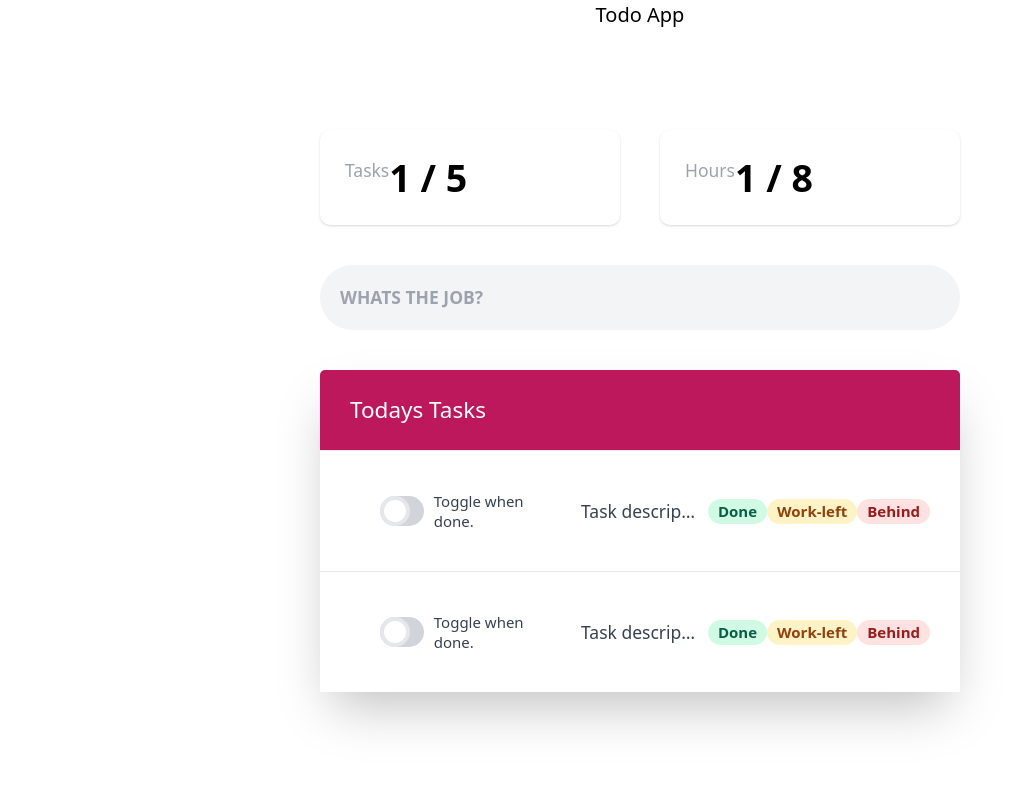
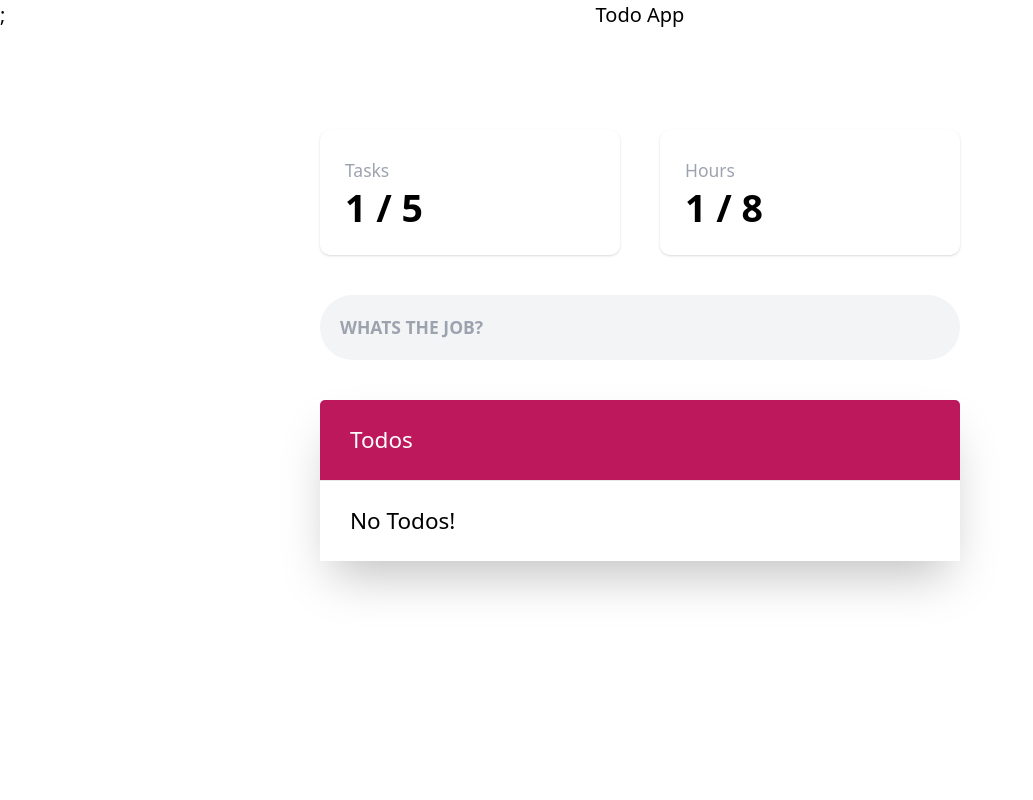
Before and after one commit to koodilauri/my-todo-app, a Next.js app: page / in a window 1280 px wide. Shown: the top 800 px of the page, without its empty margins (0-1033 px from the left). Built offline with nearby package versions, Linux system fonts and the light colour scheme.

Commit message:
feat: add todos with context API

```diff
--- /dev/null
+++ b/src/actions/TodoActions.ts
@@ -0,0 +1,11 @@
+import { ICounterAction, ITodoItem } from '../interface';
+
+export const addTodo = (todo: ITodoItem): ICounterAction => ({
+  type: `ADD`,
+  payload: todo,
+});
+
+export const deleteTodo = (id: string): ICounterAction => ({
+  type: `DELETE`,
+  payload: id,
+});
--- /dev/null
+++ b/src/components/AddTodo.tsx
@@ -0,0 +1,42 @@
+import React, { FormEvent, useRef, useContext } from 'react';
+import { Context as TodoContext } from '../context/TodoContext';
+import { addTodo } from '../actions/TodoActions';
+
+function AddTodoEl() {
+  const { dispatch } = useContext(TodoContext);
+
+  const textInputRef = useRef<HTMLInputElement>();
+
+  const submitHandler = (event: FormEvent) => {
+    event.preventDefault();
+
+    const inputValue = textInputRef.current!.value;
+
+    if (inputValue.trim() === ``) {
+      return;
+    }
+
+    dispatch(
+      addTodo({
+        id: new Date().getTime().toString(),
+        title: textInputRef.current!.value,
+        active: true,
+      }),
+    );
+
+    textInputRef.current!.value = ``;
+  };
+
+  return (
+    <form className="w-full" onSubmit={submitHandler}>
+      <input
+        type="text"
+        ref={textInputRef}
+        className="font-bold rounded-full w-full py-4 pl-4 text-gray-700 bg-gray-100 focus:outline-none focus:shadow-inner lg:text-sm text-xs"
+        placeholder="WHATS THE JOB?"
+      />
+    </form>
+  );
+}
+
+export const AddTodo: React.FC = AddTodoEl;
--- a/src/components/StatCard.tsx
+++ b/src/components/StatCard.tsx
@@ -2,11 +2,13 @@ import styled from 'styled-components';
 
 interface IProps {
   className?: string;
-  stats?: {
-    name?: string;
-    planned?: number;
-    done?: number;
-  };
+  stats?:
+    | {
+        name?: string;
+        planned?: number;
+        done?: number;
+      }
+    | any;
 }
 
 const Container = styled.div``;
@@ -15,7 +17,7 @@ function StatCardEl(props: IProps) {
   const { stats } = props;
 
   return (
-    <Container className="inline-block align-bottom rounded-lg shadow transform transition-all w-full p-5 flex items-start">
+    <Container className="align-bottom rounded-lg shadow transform transition-all w-full p-5 flex flex-col items-start">
       <h3 className="text-sm leading-6 font-medium text-gray-400">
         {stats.name}
       </h3>
--- a/src/components/TaskCard.tsx
+++ b/src/components/TaskCard.tsx
@@ -1,16 +1,21 @@
 import styled from 'styled-components';
 import { ToggleSwitch } from './ToggleSwitch';
 
+interface IProps {
+  key?: string;
+  title?: string;
+  deleteHandler?: any;
+}
+
 const Container = styled.li``;
 
-function TaskCardEl() {
+function TaskCardEl(props: IProps) {
+  const { key, title, deleteHandler } = props;
   return (
-    <Container className="block hover:bg-gray-50 px-4 py-4 sm:px-6 flex items-center justify-between">
+    <Container className="hover:bg-gray-50 px-4 py-4 sm:px-6 flex items-center justify-between">
       <ToggleSwitch />
-      <p className="text-sm font-thin text-gray-700 truncate">
-        Task description
-      </p>
-      <div className="ml-2 flex-shrink-0 flex">
+      <div className="text-sm font-thin text-gray-700 truncate">{title}</div>
+      <div className="ml-2 flex-shrink-0 flex flex-row">
         <p className="px-2 inline-flex text-xs leading-5 font-semibold rounded-full bg-green-100 text-green-800">
           Done
         </p>
@@ -20,6 +25,9 @@ function TaskCardEl() {
         <p className="px-2 inline-flex text-xs leading-5 font-semibold rounded-full bg-red-100 text-red-800">
           Behind
         </p>
+        <button type="button" onClick={() => deleteHandler(key)}>
+          Delete
+        </button>
       </div>
     </Container>
   );
--- a/src/components/TaskList.tsx
+++ b/src/components/TaskList.tsx
@@ -1,28 +1,42 @@
+import React, { useContext } from 'react';
 import styled from 'styled-components';
+import { Context } from '../context/TodoContext';
+import { deleteTodo } from '../actions/TodoActions';
 import { TaskCard } from './TaskCard';
-
-interface IProps {
-  className?: string;
-  listType?: string;
-  show?: boolean;
-}
 
 const Container = styled.div``;
 
-function TaskListEl(props: IProps) {
-  const { listType } = props;
+function TaskListEl() {
+  const {
+    state: { todos },
+    dispatch,
+  } = useContext(Context);
+
+  const deleteHandler = (id: string) => dispatch(deleteTodo(id));
 
   return (
     <Container className="block w-full">
       <h2 className="bg-pink-700 px-4 py-5 border-b rounded-t sm:px-6 text-lg leading-6 font-medium text-white">
-        {listType}
+        Todos
       </h2>
-      <ul className="divide-y divide-gray-200">
-        <TaskCard />
-        <TaskCard />
-      </ul>
+      {todos.length > 0 ? (
+        <ul className="divide-y divide-gray-200">
+          {todos.map((item) => (
+            <TaskCard
+              key={item.id}
+              title={item.title}
+              deleteHandler={deleteHandler}
+            />
+          ))}
+        </ul>
+      ) : (
+        <h2 className="px-4 py-5 sm:px-6 text-lg leading-6 font-medium">
+          No Todos!
+        </h2>
+      )}
     </Container>
   );
 }
 
-export const TaskList = TaskListEl;
+export const TaskList: React.FC = TaskListEl;
+// export default TaskList;
--- /dev/null
+++ b/src/context/TodoContext.tsx
@@ -0,0 +1,42 @@
+import React, { useReducer } from 'react';
+import { ICounterAction, ICounterState, IContextModel } from '../interface';
+
+// Setup a default state for our reducer.
+const defaultState: ICounterState = {
+  todos: [],
+};
+
+// Setup basic reducer
+const reducer = (
+  state: ICounterState,
+  action: ICounterAction,
+): ICounterState => {
+  switch (action.type) {
+    case `ADD`:
+      return {
+        ...state,
+        todos: [...state.todos, action.payload],
+      };
+
+    case `DELETE`:
+      return {
+        ...state,
+        todos: state.todos.filter((item) => item.id !== action.payload),
+      };
+
+    default:
+      return state;
+  }
+};
+
+// Export and create a context to be used by functional components.
+export const Context = React.createContext({} as IContextModel);
+
+// Export the provider, which we’ll wrap our application in. Were setting up the reducer and returning the Context.Provider with values mapped and rendering any children passed in.
+export const Provider: React.FC = ({ children }) => {
+  const [state, dispatch] = useReducer(reducer, defaultState);
+
+  return (
+    <Context.Provider value={{ state, dispatch }}>{children}</Context.Provider>
+  );
+};
--- /dev/null
+++ b/src/interface/index.ts
@@ -0,0 +1,20 @@
+import React from 'react';
+
+export interface ITodoItem {
+  id: string;
+  title: string;
+  active: boolean;
+}
+
+export interface ICounterState {
+  todos: ITodoItem[];
+}
+
+export interface IContextModel {
+  state: ICounterState;
+  dispatch: React.Dispatch<ICounterAction>;
+}
+
+export type ICounterAction =
+  | { type: 'ADD'; payload: ITodoItem }
+  | { type: 'DELETE'; payload: string };
--- a/src/pages/_app.tsx
+++ b/src/pages/_app.tsx
@@ -1,6 +1,11 @@
 import { AppProps } from 'next/app';
+import { Provider as TodoProvider } from '../context/TodoContext';
 import '@/styles/global.css';
 
 export default function MyApp({ Component, pageProps }: AppProps) {
-  return <Component {...pageProps} />;
+  return (
+    <TodoProvider>
+      <Component {...pageProps} />;
+    </TodoProvider>
+  );
 }
--- a/src/pages/index.tsx
+++ b/src/pages/index.tsx
@@ -3,6 +3,7 @@ import styled from 'styled-components';
 import { Layout } from '../components/layout/Layout';
 import { TaskList } from '../components/TaskList';
 import { TaskStats } from '../components/TaskStats';
+import { AddTodo } from '../components/AddTodo';
 
 const Header = styled.header``;
 const Container = styled.div``;
@@ -16,14 +17,9 @@ export default function Home() {
       </Header>
       <Container className="flex flex-col items-center w-1/2 m-auto space-y-8">
         <TaskStats />
-        <input
-          className="font-bold uppercase rounded-full w-full py-4 pl-4 text-gray-700 bg-gray-100 focus:outline-none focus:shadow-inner lg:text-sm text-xs"
-          placeholder="Whats the job?"
-        />
+        <AddTodo />
         <Wrapper className="flex flex-row items-center shadow-2xl space-x-5 w-full">
-          {/* <TaskList listType="saved" show={false} /> */}
-          <TaskList listType="Todays Tasks" show />
-          {/* <TaskList listType="completed" show /> */}
+          <TaskList />
         </Wrapper>
       </Container>
     </Layout>
```
Also changed, not shown: 1 other file (tests, documents, lock files or other folders).
